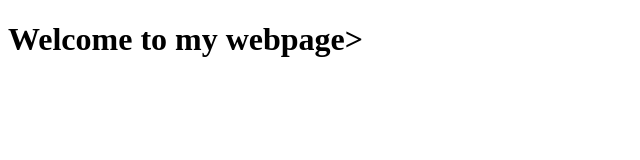
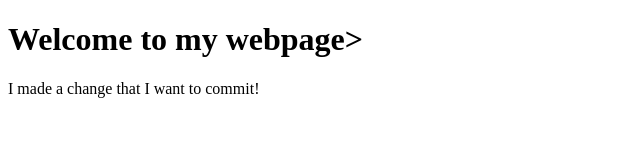
Before and after one commit to Andy9990/SDEV255, a plain HTML site: page index.html in a window 1280 px wide. Shown: the whole page, without its empty margins (0-640 px from the left). Drawn offline with Linux system fonts and the light colour scheme.

Commit message:
added p tag

```diff
--- a/index.html
+++ b/index.html
@@ -7,6 +7,7 @@
 </head>
 <body>
     <h1>Welcome to my webpage></h1>
+    <p>I made a change that I want to commit!</p>
 
 </body>
 </html>
```
